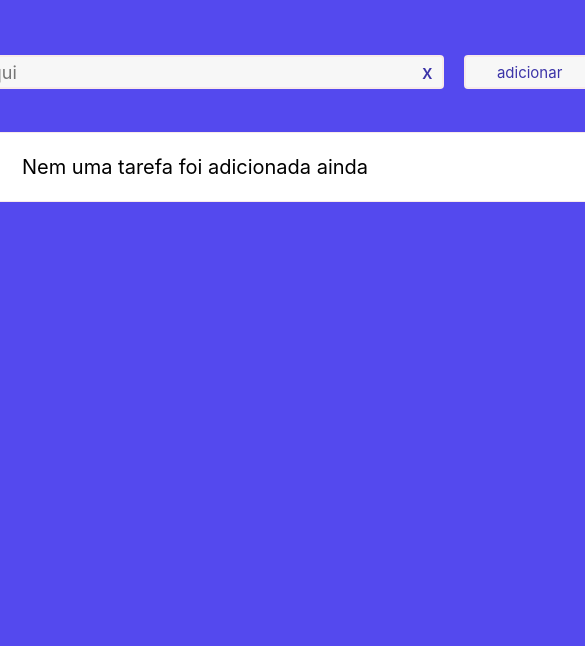
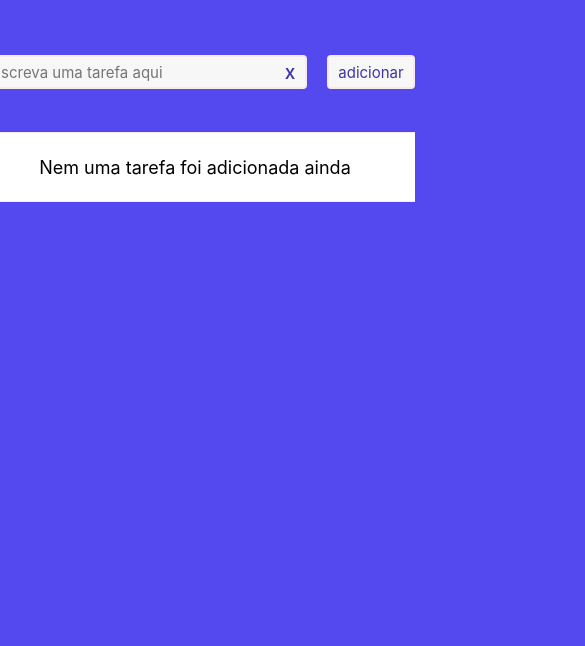
Before and after one commit to Lusk1nha/todo-list, a plain HTML site: page src/views/index.html in a window 390 px wide. Shown: the part 198-844 px from the top of the page, 585 px wide, since content can reach past the window. Drawn offline with Linux system fonts and the light colour scheme.

Commit message:
responsive update

```diff
--- a/src/styles/main.css
+++ b/src/styles/main.css
@@ -26,10 +26,18 @@
 
 }
 
+html {
+    display: flex;
+    align-items: center;
+    justify-content: center;
+
+}
+
 body {
     background-color: var(--main-background-color);
 
     min-height: 100vh;
+    max-width: 1000px;
 
     display: flex;
     flex-direction: column;
@@ -177,6 +185,9 @@ body {
     height: 420px;
 
     overflow: auto;
+
+    scrollbar-color: ;
+    scrollbar-width: 6px;
 
 }
 
--- /dev/null
+++ b/src/styles/responsive.css
@@ -0,0 +1,29 @@
+@media screen and (max-width: 780px) {
+    body {
+        width: 600px;
+
+        overflow: hidden;
+
+    }
+
+    #title {
+        font-size: 60px;
+
+    }
+
+    #title, #createTask, #noTasks, #container {
+        width: 80%;
+        min-width: 440px;
+
+    }
+
+    #createTask input {
+        font-size: 15px;
+
+    }
+
+    #noTasks {
+        font-size: 18px;
+
+    }
+}
--- a/src/views/index.html
+++ b/src/views/index.html
@@ -6,6 +6,7 @@
     <title>Tarefinhas</title>
 
     <link rel="stylesheet" href="../styles/main.css">
+    <link rel="stylesheet" href="../styles/responsive.css">
     <link rel="shortcut icon" href="../assets/todo-list-v2.png">
 
     <link rel="stylesheet" href="https://cdnjs.cloudflare.com/ajax/libs/font-awesome/4.7.0/css/font-awesome.min.css">
```
Also changed, not shown: 1 other file.
